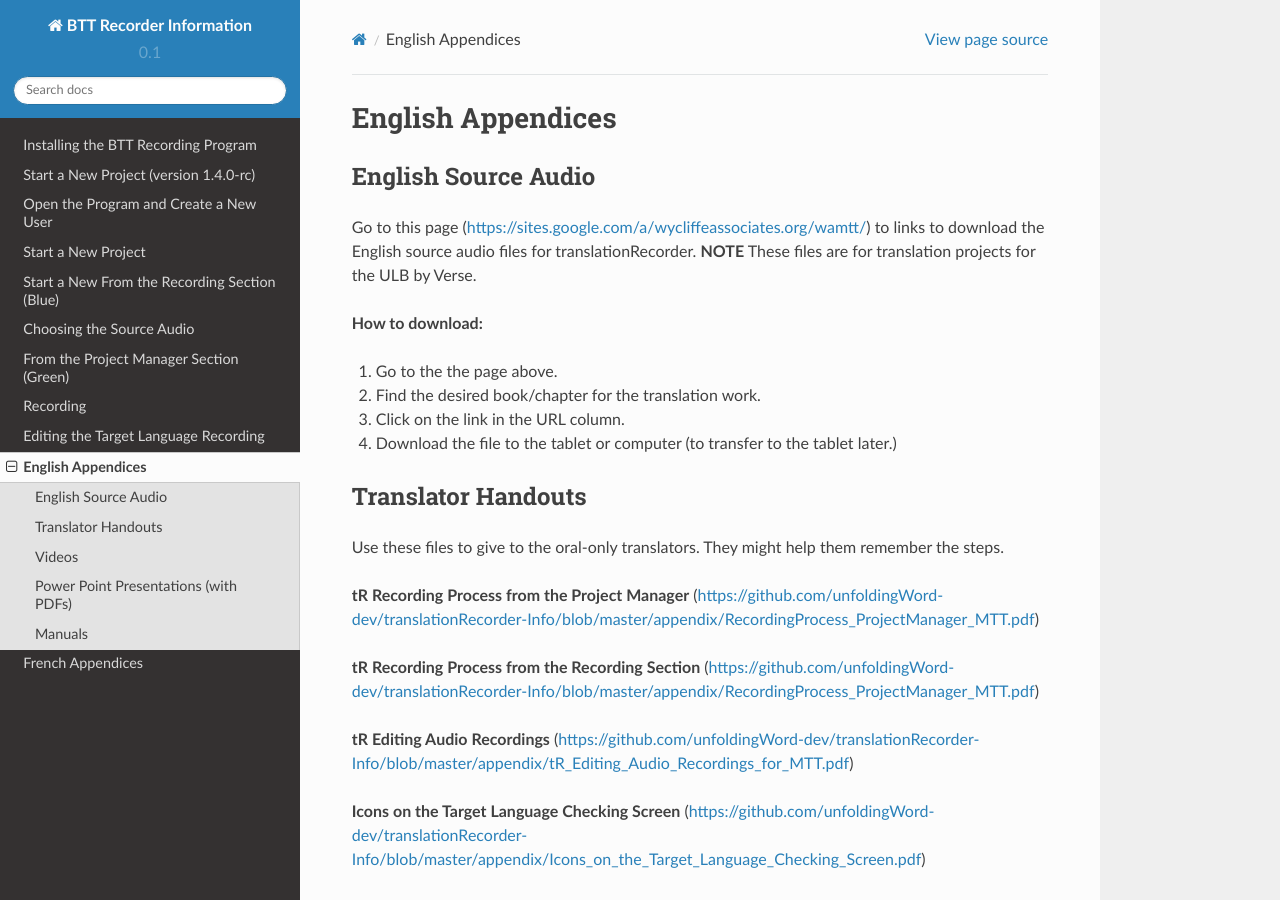
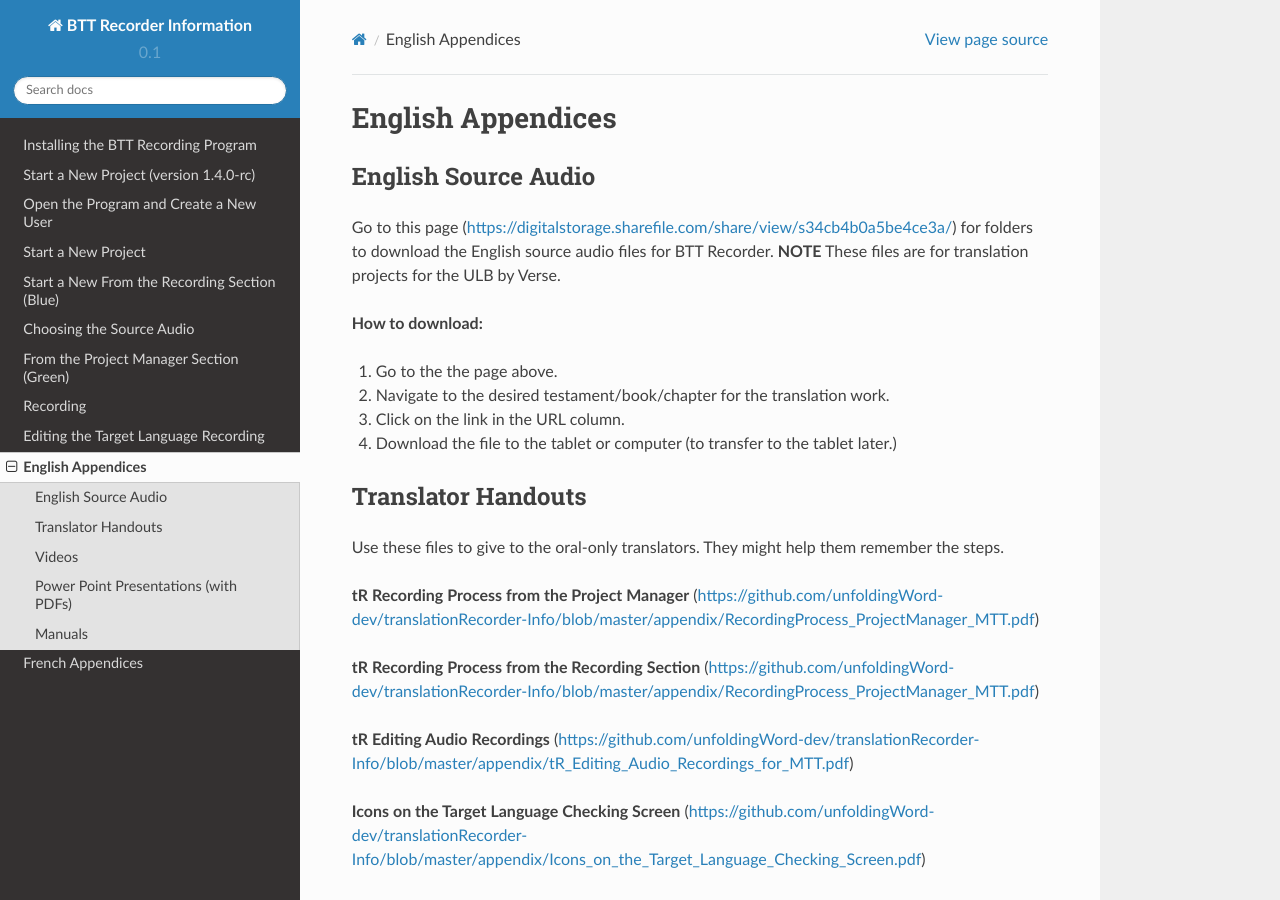
Before and after one commit to pgamer78/btt-recorder-docs, a Sphinx documentation site: the page built from docs/appendices.rst, in a window 1280 px wide and 900 px high. Built offline with Sphinx 7.4.7 and the Read the Docs theme 2.0.0, drawn with Linux system fonts in a browser that asks for light colours; pages that are not in the unit, such as notebooks, are missing from menus.

Commit message:
Update appendices.rst

```diff
--- a/docs/appendices.rst
+++ b/docs/appendices.rst
@@ -3,12 +3,12 @@ English Appendices
 
 English Source Audio
 -----
-Go to this page (https://sites.google.com/a/wycliffeassociates.org/wamtt/) to links to download the English source audio files for translationRecorder. **NOTE** These files are for translation projects for the ULB by Verse.
+Go to this page (https://digitalstorage.sharefile.com/share/view/s34cb4b0a5be4ce3a/) for folders to download the English source audio files for BTT Recorder. **NOTE** These files are for translation projects for the ULB by Verse.
 
 **How to download:**
 
 1. Go to the the page above.
-#. Find the desired book/chapter for the translation work.
+#. Navigate to the desired testament/book/chapter for the translation work.
 #. Click on the link in the URL column.
 #. Download the file to the tablet or computer (to transfer to the tablet later.)
 
```
